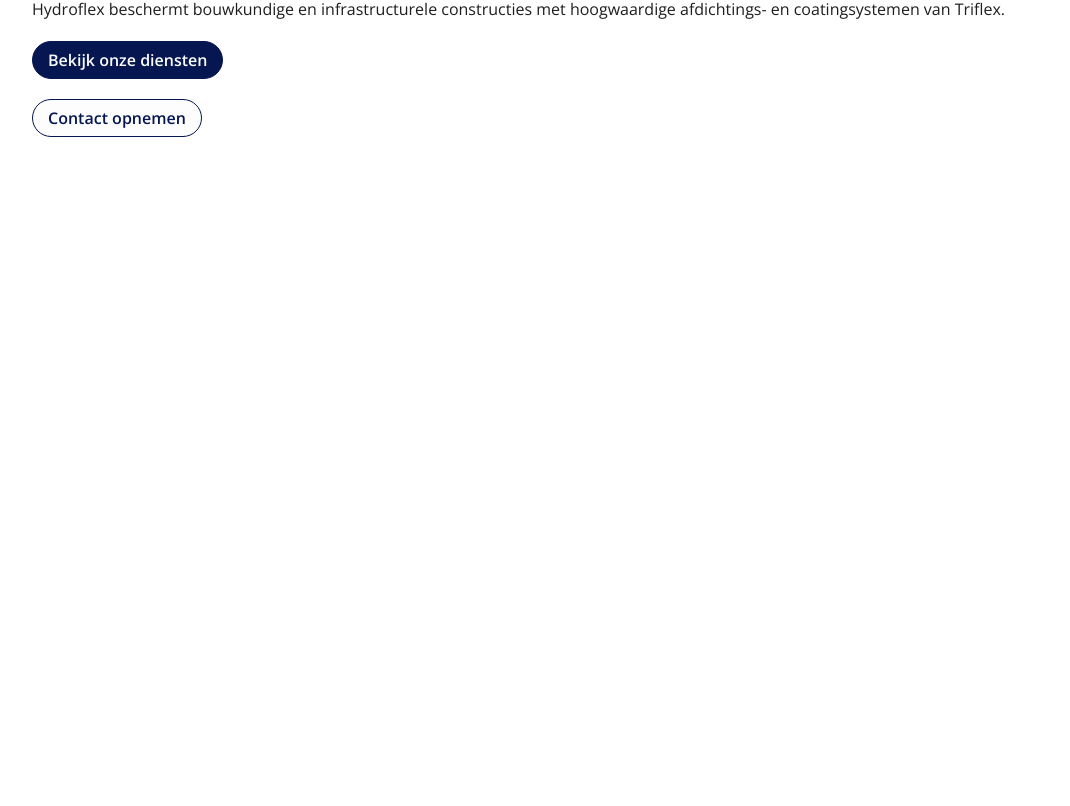
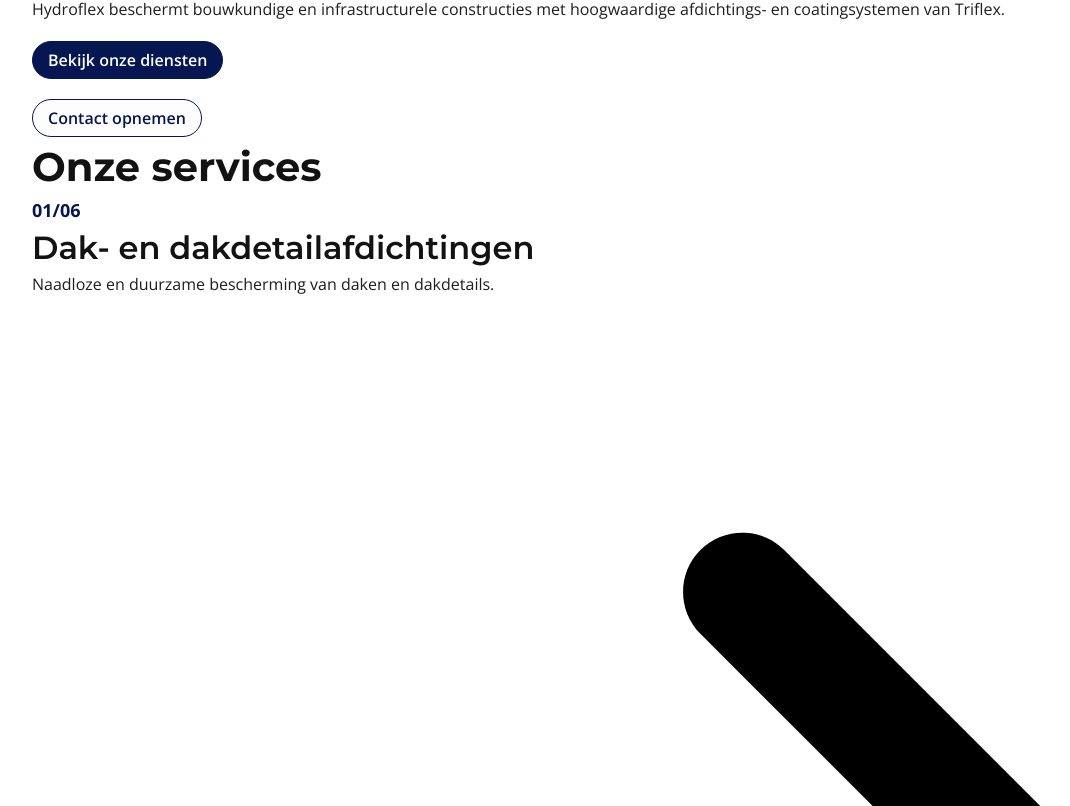
Before and after one commit to IsaacEswa/hydroflex, a SvelteKit app: page / in a window 1280 px wide. Shown: the part 294-1100 px from the top of the page, without its empty margins (16-1086 px from the left). Before the commit the page ends 800 px from the top, so only its background shows below. Built offline with nearby package versions, Linux system fonts and the light colour scheme.

Commit message:
#5 added HTML for 1 tile and made it a component

```diff
--- /dev/null
+++ b/src/lib/components/molecules/Tile.svelte
@@ -0,0 +1,12 @@
+<article class="tile">
+  <span class="subtitle">01/06</span>
+  <h3>Dak- en dakdetailafdichtingen</h3>
+  <p>Naadloze en duurzame bescherming van daken en dakdetails.</p>
+  <a href="/diensten/#dak-en-dakdetailafdichtingen">
+    <svg xmlns="http://www.w3.org/2000/svg" viewBox="0 0 640 640"
+      ><!--!Font Awesome Free 7.3.1 by @fontawesome - https://fontawesome.com License - https://fontawesome.com/license/free Copyright 2026 Fonticons, Inc.--><path
+        d="M566.6 342.6C579.1 330.1 579.1 309.8 566.6 297.3L406.6 137.3C394.1 124.8 373.8 124.8 361.3 137.3C348.8 149.8 348.8 170.1 361.3 182.6L466.7 288L96 288C78.3 288 64 302.3 64 320C64 337.7 78.3 352 96 352L466.7 352L361.3 457.4C348.8 469.9 348.8 490.2 361.3 502.7C373.8 515.2 394.1 515.2 406.6 502.7L566.6 342.7z"
+      /></svg
+    ></a
+  >
+</article>
--- a/src/lib/components/organisms/FeaturedHalf.svelte
+++ b/src/lib/components/organisms/FeaturedHalf.svelte
@@ -24,14 +24,6 @@
       display: flex;
       flex-direction: column;
       gap: var(--space-inner);
-
-      .subtitle {
-        font-size: 1.125rem;
-        text-transform: uppercase;
-        color: var(--primary-color);
-        font-weight: bold;
-        letter-spacing: 2%;
-      }
     }
   }
 </style>
--- a/src/routes/+page.svelte
+++ b/src/routes/+page.svelte
@@ -1,7 +1,15 @@
 <script>
   import FeaturedHalf from "#lib/components/organisms/FeaturedHalf.svelte";
   import Header from "#lib/components/organisms/Header.svelte";
+  import Tile from "#lib/components/molecules/Tile.svelte";
 </script>
 
 <Header />
 <FeaturedHalf />
+
+<section>
+  <h2>Onze services</h2>
+  <div class="tiles-wrapper">
+    <Tile />
+  </div>
+</section>
--- a/static/styles/styleguide.css
+++ b/static/styles/styleguide.css
@@ -11,6 +11,7 @@
 :root {
   /* Branding colors */
   --primary-color: #051650;
+  --primary-color-light: #05165038;
 
   /* Neutral colors */
   --neutral-950: #121212;
@@ -63,12 +64,12 @@ h1,
 h2,
 h3 {
   font-family: "Montserrat";
+  color: var(--neutral-950);
 }
 
 h1 {
   font-size: var(--font-size-h1);
   line-height: 1.2;
-  color: var(--neutral-950);
 }
 
 h2 {
@@ -77,6 +78,7 @@ h2 {
 
 h3 {
   font-size: var(--font-size-h3);
+  font-weight: 600;
 }
 
 h4 {
@@ -105,6 +107,14 @@ body {
 
 section {
   padding: 0 var(--space-sides);
+}
+
+.subtitle {
+  font-size: 1.125rem;
+  text-transform: uppercase;
+  color: var(--primary-color);
+  font-weight: bold;
+  letter-spacing: 2%;
 }
 
 .button {
```
Also changed, not shown: src/lib/assets/icons/arrow-right.svg (added).
